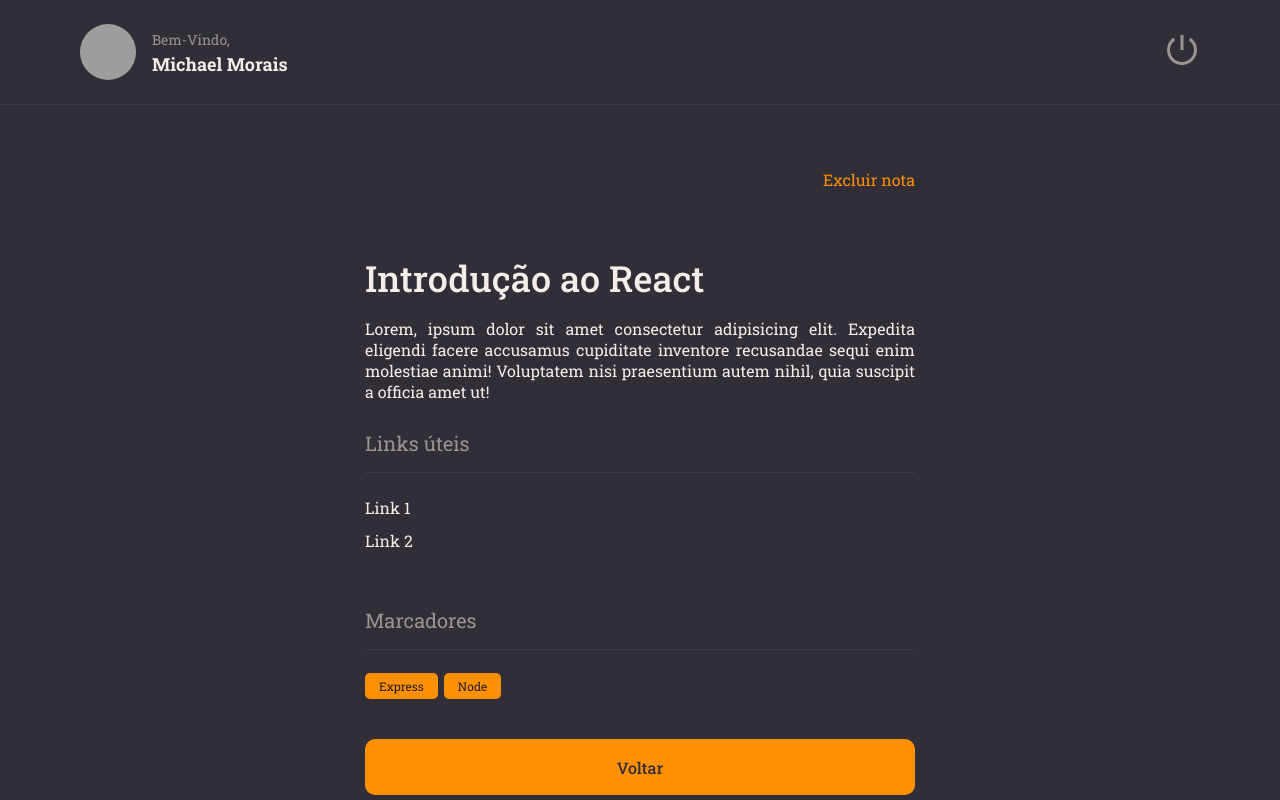
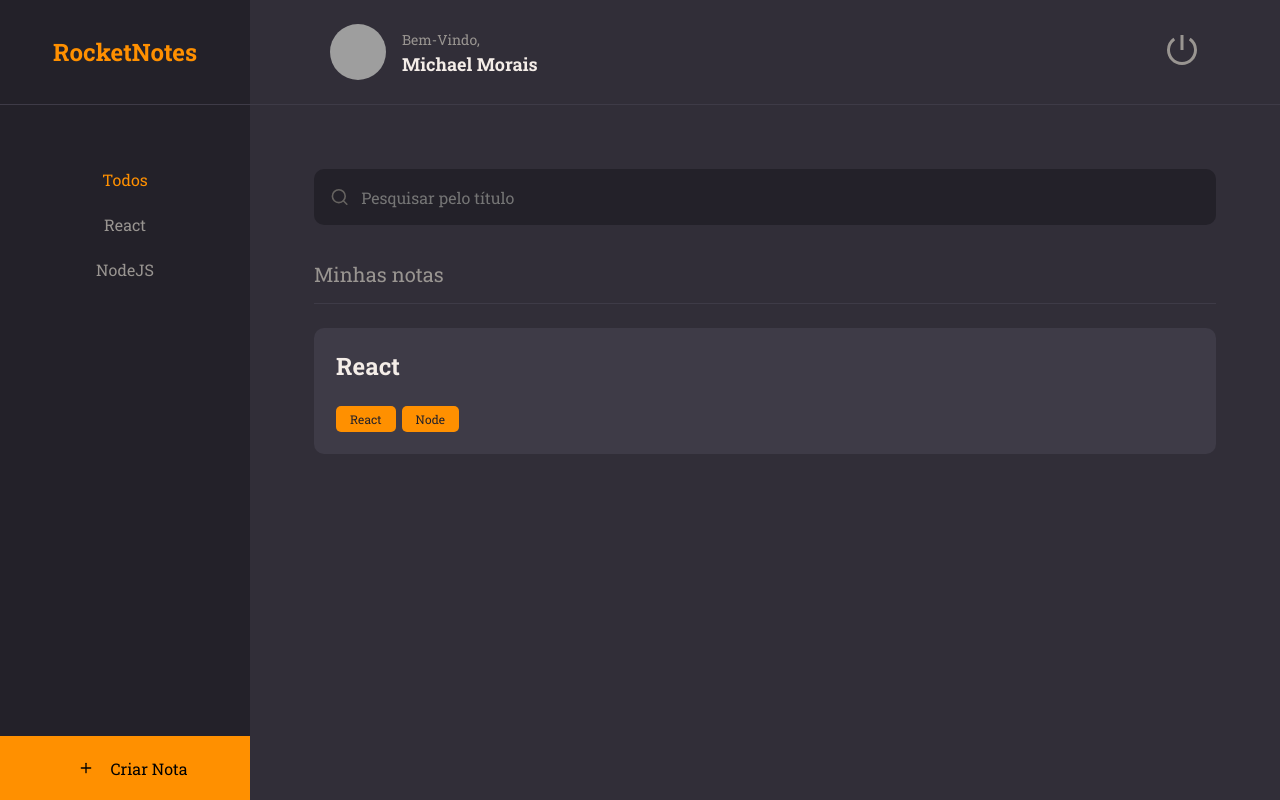
Before and after one commit to itsmorais/react-notes, a React (Vite) app: page / in a window 1280 px wide. Built offline with nearby package versions, Linux system fonts and the light colour scheme; grey boxes are pictures that could not be loaded.

Commit message:
homepage done

```diff
--- /dev/null
+++ b/src/components/Note/index.jsx
@@ -0,0 +1,20 @@
+import { Container } from "./styles";
+import { Tag } from '../tag'
+
+export function Note({ data, ...rest }) {
+  return (
+
+    <Container {...rest}>
+
+      <h1>{data.title}</h1>
+
+      {data.tags &&
+        <footer>
+          {
+            data.tags.map(tag => <Tag key={tag.id} title={tag.name} />)
+          }
+        </footer>
+      }
+    </Container>
+  )
+}
--- /dev/null
+++ b/src/components/Note/styles.js
@@ -0,0 +1,25 @@
+import styled from 'styled-components'
+
+export const Container = styled.button`
+  width: 100%;
+  background-color: ${({ theme }) => theme.COLORS.BACKGROUND_700};
+
+  border: none;
+  border-radius: 10px;
+
+  padding: 22px;
+  margin-bottom: 16px;
+
+  > h1 {
+    flex: 1;
+    text-align: left;
+    font-weight: 700;
+    font-size: 24px;
+    color: ${({ theme }) => theme.COLORS.WHITE};
+  }
+  > footer {
+    width: 100%;
+    display: flex;
+    margin-top: 24px;
+  }
+`
--- a/src/components/buttonText/index.jsx
+++ b/src/components/buttonText/index.jsx
@@ -1,9 +1,10 @@
 import { Container } from "./style";
 
-export function ButtonText({title,...rest}){
+export function ButtonText({title,isActive= false,...rest}){
   return(
     <Container
     type="button"
+    isActive={isActive}
     {...rest}>
 
       {title}
--- a/src/components/buttonText/style.js
+++ b/src/components/buttonText/style.js
@@ -2,7 +2,8 @@
 
 export const Container = styled.button`
   background: none;
-  color: ${({ theme }) => theme.COLORS.ORANGE};
+  color: ${({ theme, isActive }) =>
+    isActive ? theme.COLORS.ORANGE : theme.COLORS.GRAY_100};
 
   border: none;
   font-size: 16px;
--- /dev/null
+++ b/src/components/input/index.jsx
@@ -0,0 +1,10 @@
+import { Container } from "./style";
+
+export function Input({icon:Icon,...rest}){
+  return(
+    <Container>
+      {Icon && <Icon size={20} />}
+      <input {...rest}  />
+    </Container>
+  );
+}
--- /dev/null
+++ b/src/components/input/style.js
@@ -0,0 +1,31 @@
+import styled from 'styled-components'
+
+export const Container = styled.div`
+  width: 100%;
+  display: flex;
+  align-items: center;
+
+  background-color: ${({ theme }) => theme.COLORS.BACKGROUND_900};
+  color: ${({ theme }) => theme.COLORS.GRAY_300};
+
+  margin-bottom: 8px;
+  border-radius: 10px;
+
+  > input {
+    height: 56px;
+    width: 100%;
+
+    padding: 12px;
+
+    color: ${({ theme }) => theme.COLORS.GRAY_300};
+    background: transparent;
+    border: 0;
+
+    &:placeholder {
+      color: ${({ theme }) => theme.COLORS.GRAY_300};
+    }
+  }
+  > svg {
+    margin-left: 16px;
+  }
+`
--- a/src/components/tag/index.jsx
+++ b/src/components/tag/index.jsx
@@ -1,8 +1,8 @@
 import { Container } from "./style";
 
-export function Tag({title}){
-  return(
-    <Container>
+export function Tag({ title, ...rest }) {
+  return (
+    <Container {...rest}>
       {title}
     </Container>
   )
--- a/src/main.jsx
+++ b/src/main.jsx
@@ -1,16 +1,19 @@
 import React from 'react'
 import ReactDOM from 'react-dom/client'
-import {Details} from './pages/Details/index'
-import {ThemeProvider} from 'styled-components'
+import { Home } from './pages/Home/index'
+import { ThemeProvider } from 'styled-components'
 import theme from './styles/theme'
 import GlobalStyles from './styles/global'
 
 ReactDOM.createRoot(document.getElementById('root')).render(
   <React.StrictMode>
     <ThemeProvider theme={theme}>
-    <GlobalStyles/>
-    <Details />
+      <GlobalStyles />
+      <Home />
     </ThemeProvider>
   </React.StrictMode>
 
+
+
+
 )
--- /dev/null
+++ b/src/pages/home/index.jsx
@@ -0,0 +1,49 @@
+import { FiPlus, FiSearch } from 'react-icons/fi'
+import { Container, Brand, Menu, Search, Content, NewNote } from './styles';
+
+import { Header } from '../../components/header'
+import { ButtonText } from '../../components/buttonText'
+import { Input } from '../../components/input';
+import { Section } from '../../components/section'
+import { Note } from '../../components/Note';
+
+export function Home() {
+  return (
+    <Container>
+      <Brand>
+        <h1>RocketNotes</h1>
+      </Brand>
+      <Header />
+      <Menu>
+        <li> <ButtonText title="Todos" isActive /></li>
+        <li> <ButtonText title="React" /></li>
+        <li> <ButtonText title="NodeJS" /></li>
+      </Menu>
+
+      <Search>
+        <Input placeholder="Pesquisar pelo título" icon={FiSearch} />
+      </Search>
+
+      <Content>
+        <Section title="Minhas notas">
+          <Note data={{
+            title: 'React',
+            tags: [
+              { id: 1, name: "React" },
+              { id: 2, name: "Node" }
+            ]
+          }} />
+
+
+        </Section>
+      </Content>
+
+      <NewNote>
+        <FiPlus />
+        Criar Nota
+      </NewNote>
+
+    </Container>
+
+  )
+}
--- /dev/null
+++ b/src/pages/home/styles.js
@@ -0,0 +1,70 @@
+import styled from 'styled-components'
+
+export const Container = styled.div`
+  width: 100%;
+  height: 100vh;
+
+  display: grid;
+  grid-template-columns: 250px auto;
+  grid-auto-rows: 105px 128px auto 64px;
+  grid-template-areas:
+    'brand header'
+    'menu search'
+    'menu content'
+    'newnote content';
+
+  background-color: ${({ theme }) => theme.COLORS.BACKGROUND_800};
+`
+export const Brand = styled.div`
+  grid-area: brand;
+
+  display: flex;
+  justify-content: center;
+  align-items: center;
+
+  border-bottom-width: 1px;
+  border-bottom-style: solid;
+  border-bottom-color: ${({ theme }) => theme.COLORS.BACKGROUND_700};
+
+  background-color: ${({ theme }) => theme.COLORS.BACKGROUND_900};
+
+  > h1 {
+    font-size: 24px;
+    color: ${({ theme }) => theme.COLORS.ORANGE};
+  }
+`
+export const Menu = styled.div`
+  grid-area: menu;
+
+  background-color: ${({ theme }) => theme.COLORS.BACKGROUND_900};
+
+  padding-top: 64px;
+  text-align: center;
+
+  > li {
+    margin-bottom: 24px;
+    list-style: none;
+  }
+`
+export const Search = styled.div`
+  grid-area: search;
+  padding: 64px 64px 0;
+`
+export const Content = styled.div`
+  grid-area: content;
+  padding: 0 64px;
+  overflow-y: auto;
+`
+export const NewNote = styled.button`
+  grid-area: newnote;
+  background-color: ${({ theme }) => theme.COLORS.ORANGE};
+  border: none;
+
+  display: flex;
+  align-items: center;
+  justify-content: center;
+
+  svg {
+    margin: 0 16px;
+  }
+`
--- a/vite.config.js
+++ b/vite.config.js
@@ -3,5 +3,10 @@
 
 // https://vitejs.dev/config/
 export default defineConfig({
-  plugins: [react()]
+  plugins: [react()],
+  server: {
+    watch: {
+      usePolling: true
+    }
+  }
 })
```
